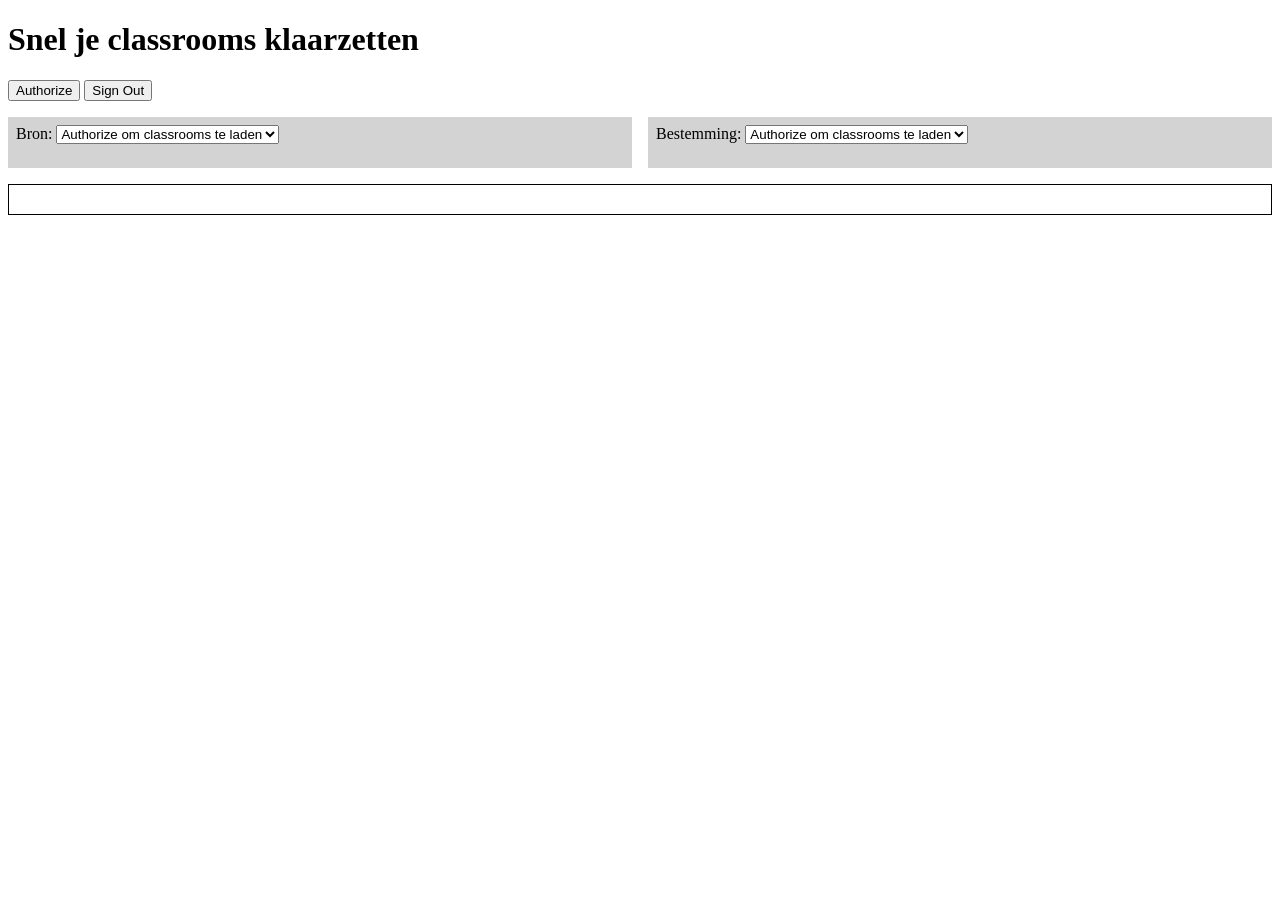
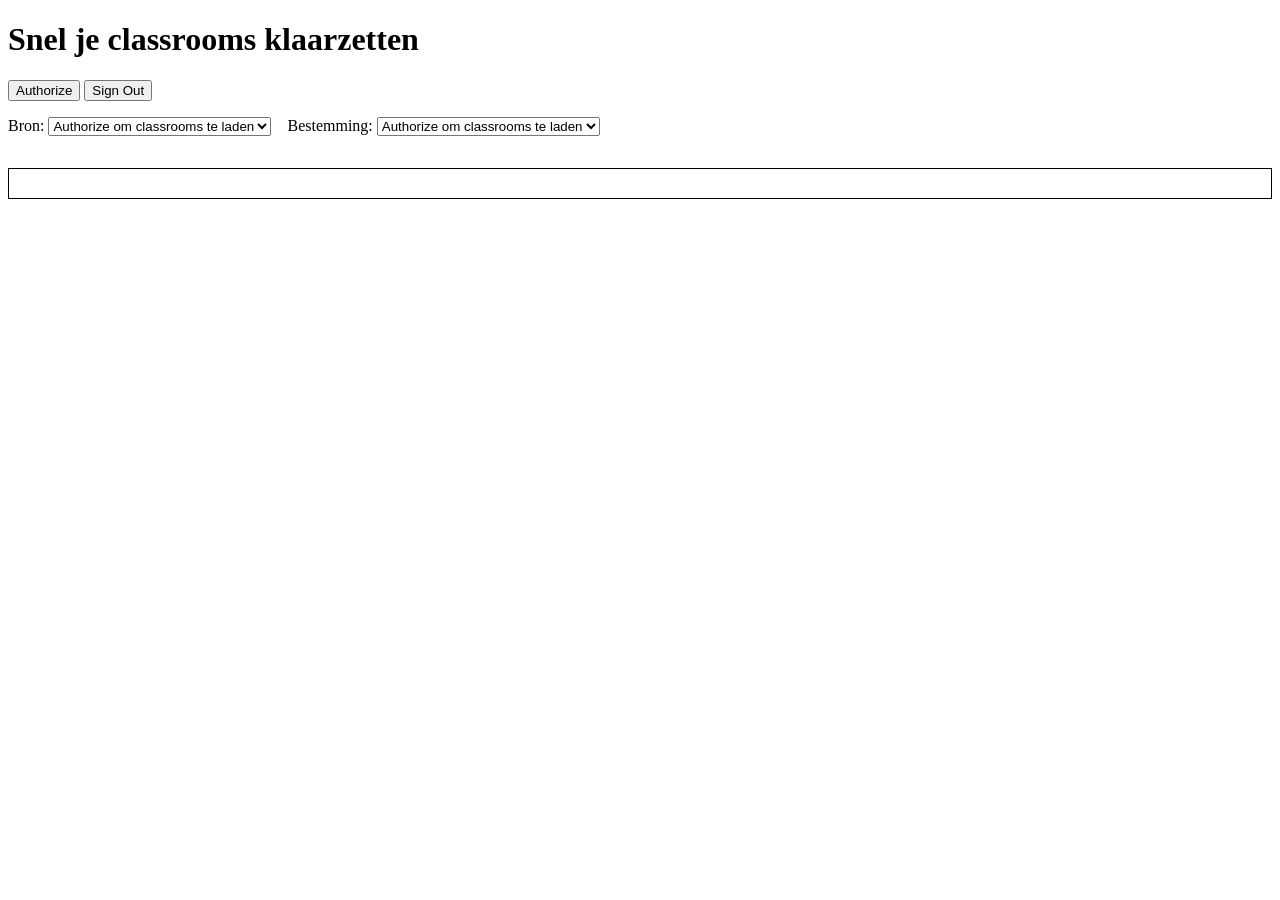

some more refactoring

--- a/style.css
+++ b/style.css
@@ -20,27 +20,20 @@ ul.material-list {
   margin-bottom: 1rem;
 }
 
-#src-container {
+[data-js-side] {
   flex: 1;
   min-width: 25rem;
   padding: 0.5rem;
   background-color: lightgrey;
 }
 
-#dst-container {
-  flex: 1;
-  min-width: 25rem;
-  padding: 0.5rem;
-  background-color: lightgrey;
-}
-
-#dst-container .add {
+[data-js-side="destination"] .add {
   color: green;
 }
-#dst-container .update {
+[data-js-side="destination"] .update {
   color: yellow;
 }
-#dst-container .remove {
+[data-js-side="destination"] .remove {
   text-decoration: line-through;
 }
 
